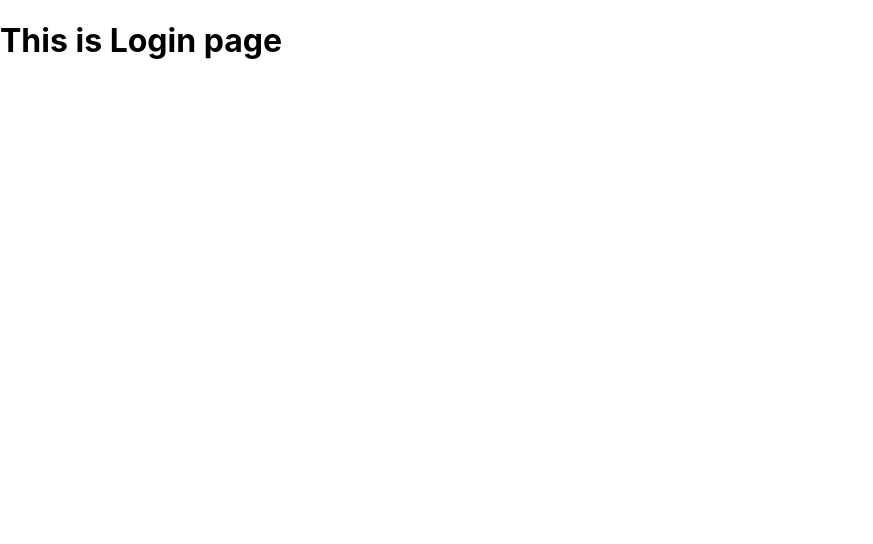
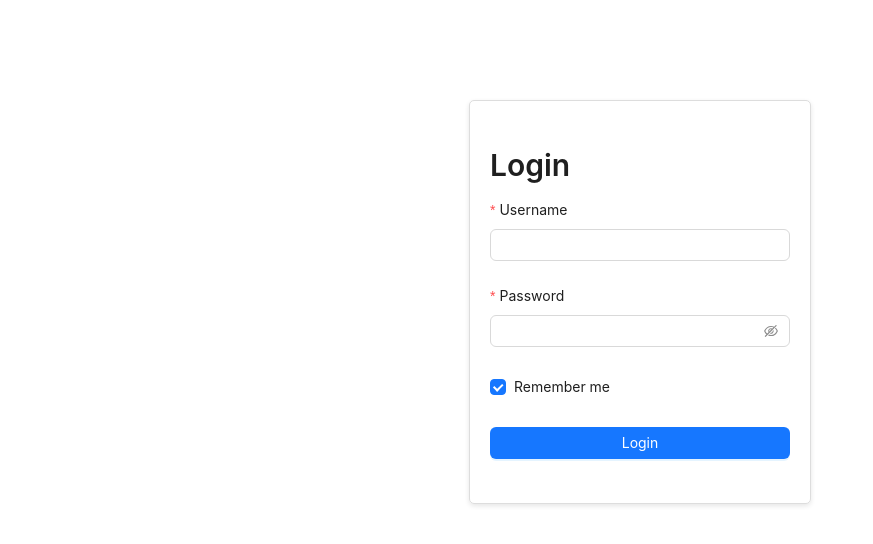
Before and after one commit to Wishvanath/PIMS-ReactNode, a React (Create React App) app in the folder src/client/: page / in a window 1280 px wide. Shown: the top 544 px of the page, without its empty margins (0-873 px from the left). Built offline with nearby package versions, Linux system fonts and the light colour scheme.

Commit message:
Updated login page

```diff
--- a/src/client/src/pages/appointment/appointment.tsx
+++ b/src/client/src/pages/appointment/appointment.tsx
@@ -1,28 +1,53 @@
-import React, { useEffect } from 'react';
-import { Button } from 'antd';
+import React, { useEffect, useState } from 'react';
+import { Button, Spin } from 'antd';
 import { useDispatch, useSelector } from 'react-redux';
 
-import { fetchAppointmentDetailsById, fetchAllAppointmentDetails } from './appointment-thunk';
+import {
+  fetchAppointmentDetailsById,
+  fetchAllAppointmentDetails,
+} from './appointment-thunk';
 import { hasSucceded } from '../../utils/async-status';
 import { IRootState } from '../../app/store';
-import { selectAppointmentDetailsById, selectAllAppointmentDetails } from './appointment-selector';
+import {
+  selectAppointmentDetailsById,
+  selectAllAppointmentDetails,
+  selectAllAppointmentDetailsAsyncStatus,
+  selectAppointmentDetailsByIdAsyncStatus,
+} from './appointment-selector';
+
+const contentStyle: React.CSSProperties = {
+  padding: 50,
+  background: 'rgba(0, 0, 0, 0.05)',
+  borderRadius: 4,
+};
+const content = <div style={contentStyle} />;
 
 const Appointment = () => {
   const dispatch = useDispatch();
   const appointmentById = useSelector(selectAppointmentDetailsById);
   const allAppointmentDetails = useSelector(selectAllAppointmentDetails);
+  const allAppointmentDetailsAsyncStatus = useSelector(
+    selectAllAppointmentDetailsAsyncStatus
+  );
+  const appointmentDetailsByIdAsyncStatus = useSelector(
+    selectAppointmentDetailsByIdAsyncStatus
+  );
+  // const [demoLoading, setDemoLoading] = useState(false);
+
+  // useEffect(() => {
+  //   setTimeout(() => {
+  //     setDemoLoading(true)
+  //   }, 5000)
+  // }, [])
 
   const bodyPyload: any = {
     limit: 10,
     offset: 0,
-    keyword: "Wish",
+    keyword: 'Wish',
     filters: {
-        assignedDoctor: [
-            1,
-            2
-        ]
-    }
-  }
+      assignedDoctor: [1, 2],
+    },
+  };
 
   console.log(appointmentById);
 
@@ -31,24 +56,37 @@
   }, []);
 
   useEffect(() => {
-    dispatch(fetchAllAppointmentDetails(
-      bodyPyload
-    ));
-
+    dispatch(fetchAllAppointmentDetails(bodyPyload));
   }, []);
 
-
-
+  const loading =
+    hasSucceded(allAppointmentDetailsAsyncStatus) &&
+    hasSucceded(appointmentDetailsByIdAsyncStatus);
 
   return (
     <>
+      {loading ? (
+        <>
+          <h1>Single Appointment</h1>
+          {JSON.stringify(appointmentById)}
+
+          <h1>All Appointment details data</h1>
+          {JSON.stringify(allAppointmentDetails)}
+        </>
+      ) : (
+        <>
+          <Spin tip="Loading" size="large">
+            {content}
+          </Spin>
+        </>
+      )}
+      {/* <Spin tip="Loading">
       <h1>Single Appointment</h1>
-      {JSON.stringify(appointmentById)}
+          {JSON.stringify(appointmentById)}
 
-      <h1>All Appointment details data</h1>
-      {JSON.stringify(allAppointmentDetails)}
-
-
+          <h1>All Appointment details data</h1>
+          {JSON.stringify(allAppointmentDetails)}
+      </Spin> */}
     </>
   );
 };
--- a/src/client/src/pages/login/login.tsx
+++ b/src/client/src/pages/login/login.tsx
@@ -1,8 +1,82 @@
+// const Login = () => {
+//   return (
+//     <>
+//       <h1>This is Login page</h1>
+//     </>
+//   );
+// };
+// export default Login;
+
+import React, { useState } from 'react';
+import { Form, Input, Button, Checkbox, Typography, message } from 'antd';
+import axios from 'axios';
+// import 'antd/dist/antd.css';
+// import './App.css';
+
+const { Title } = Typography;
+
 const Login = () => {
+  const [loading, setLoading] = useState(false);
+
+  const onFinish = async (values:any) => {
+    setLoading(true);
+    try {
+      // Simulate API request
+      // console.log("Form Values:=====>", values.username);
+      // const response = await axios.post('https://your-api-endpoint.com/login', values);
+      // console.log('Login Successful:', response.data);
+      // Redirect or do something after successful login
+      if(values.username === 'wishvanath' && values.password === 'admin'){
+        message.success('Login Successful!');
+        window.location.href ="/dashboard"
+      }else{
+        message.error('Invalid credentials!');
+
+      }
+    } catch (error) {
+      console.error('Login Failed:', error);
+      message.error('Login Failed!');
+    }
+    setLoading(false);
+  };
+
   return (
-    <>
-      <h1>This is Login page</h1>
-    </>
+    <div className="login-container">
+      <Title level={2}>Login</Title>
+      <Form
+        name="login-form"
+        initialValues={{ remember: true }}
+        onFinish={onFinish}
+        layout="vertical"
+      >
+        <Form.Item
+          label="Username"
+          name="username"
+          rules={[{ required: true, message: 'Please input your username!' }]}
+        >
+          <Input />
+        </Form.Item>
+
+        <Form.Item
+          label="Password"
+          name="password"
+          rules={[{ required: true, message: 'Please input your password!' }]}
+        >
+          <Input.Password />
+        </Form.Item>
+
+        <Form.Item name="remember" valuePropName="checked">
+          <Checkbox>Remember me</Checkbox>
+        </Form.Item>
+
+        <Form.Item>
+          <Button type="primary" htmlType="submit" loading={loading}>
+            Login
+          </Button>
+        </Form.Item>
+      </Form>
+    </div>
   );
 };
+
 export default Login;
--- a/src/client/src/sass/base/_base.scss
+++ b/src/client/src/sass/base/_base.scss
@@ -53,3 +53,18 @@
   height: 32px;
   margin-left: 1rem;
 }
+
+
+
+.login-container {
+  width: 300px;
+  margin: 100px auto;
+  padding: 20px;
+  border: 1px solid #ddd;
+  border-radius: 5px;
+  box-shadow: 0 2px 5px rgba(0, 0, 0, 0.1);
+}
+
+.ant-btn-primary {
+  width: 100%;
+}
```
